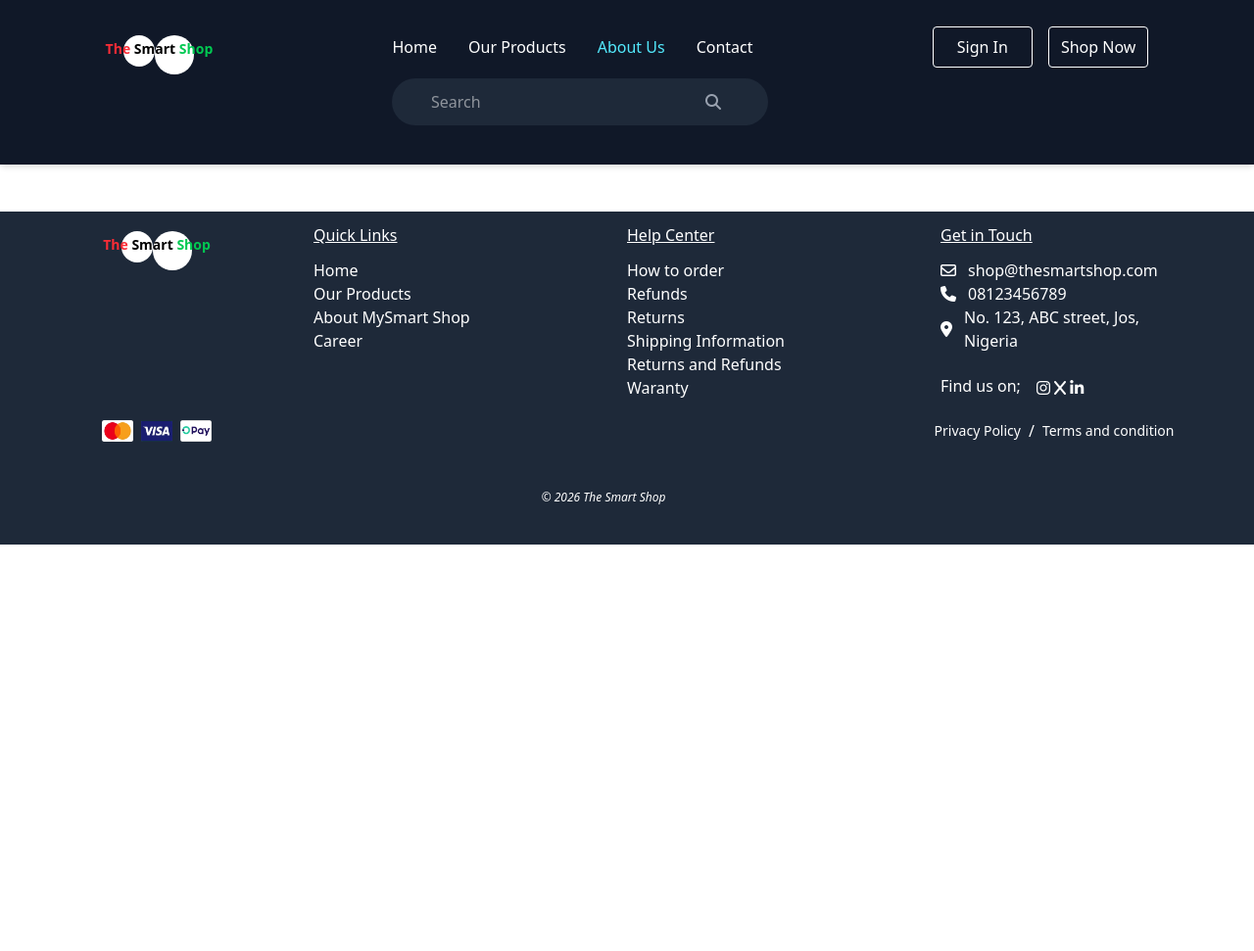
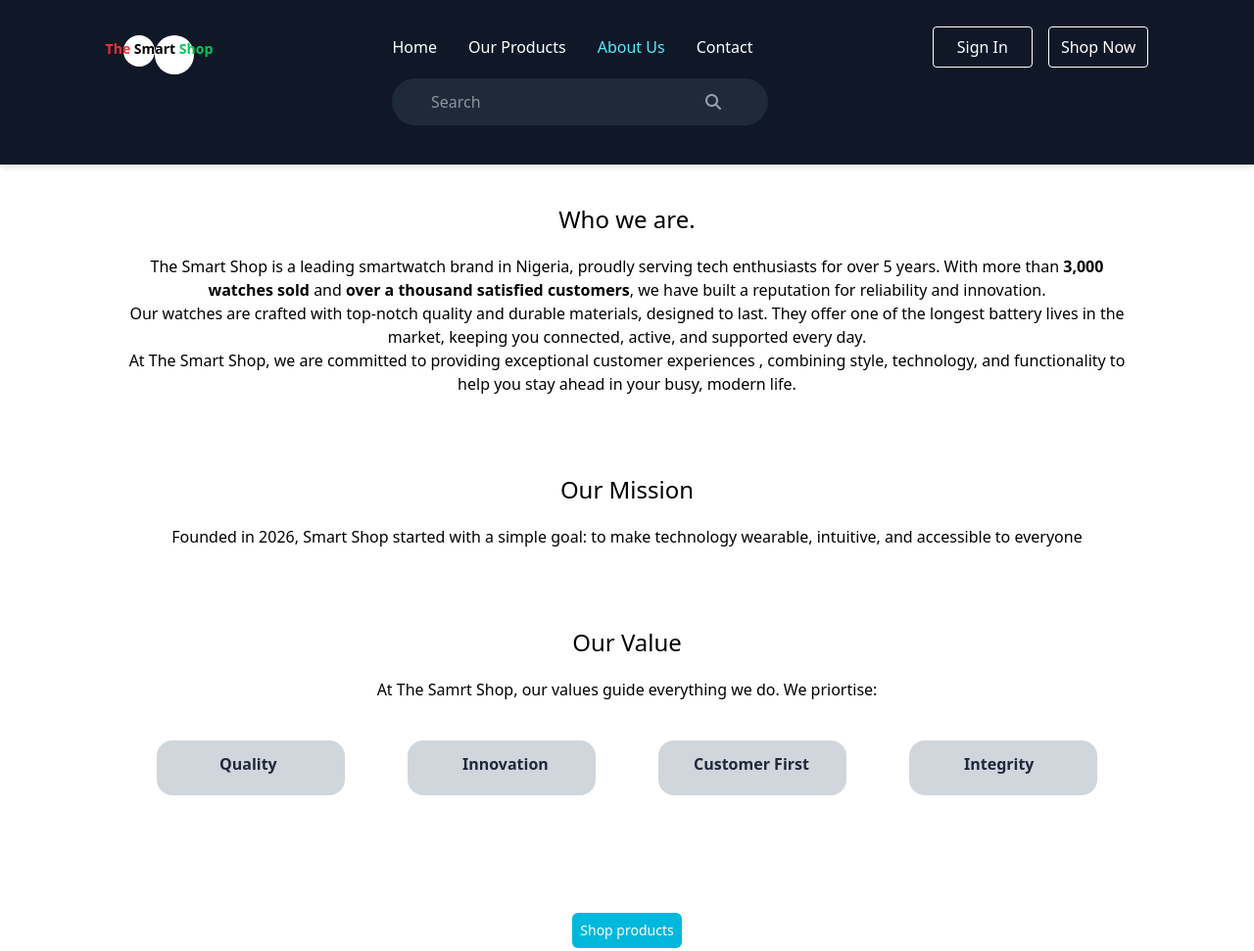
Before and after one commit to ChyyamakaU/smartwatch-project, a website: page about.html in a window 1280 px wide. Shown: the top 971 px of the page at 98% size. Before the commit the page ends 800 px from the top, so only its background shows below. Drawn offline with Linux system fonts and the light colour scheme.

Commit message:
commit 12

```diff
--- a/about.html
+++ b/about.html
@@ -1,5 +1,6 @@
 <!DOCTYPE html>
 <html lang="en">
+
 <head>
     <meta charset="UTF-8">
     <meta name="viewport" content="width=device-width, initial-scale=1.0">
@@ -7,9 +8,10 @@
     <link rel="stylesheet" href="./public/output.css">
     <script src="https://kit.fontawesome.com/fbf4810423.js" crossorigin="anonymous"></script>
 </head>
+
 <body>
 
-<header class=" w-full bg-gray-900 text-white z-30 shadow-md p-4">
+    <header class=" w-full bg-gray-900 text-white z-30 shadow-md p-4">
 
         <nav class="flex justify-around items-center ">
             <!-- logo -->
@@ -57,6 +59,67 @@
 
 
 
+    <main>
+        <section>
+            <div class="text-center mr-32 ml-32 mt-10 ">
+                <h3 class="text-center text-2xl font-medium mb-5 mt-5">Who we are.</h3>
+                <p>The Smart Shop is a leading smartwatch brand in Nigeria, proudly serving tech enthusiasts for over 5
+                    years.
+                    With more than <strong>3,000 watches sold</strong> and <strong>over a thousand satisfied
+                        customers</strong>, we have built a reputation for reliability and innovation.</p>
+
+                <p>
+                    Our watches are crafted with top-notch quality and durable
+                    materials, designed to last.
+                    They offer one of the longest battery lives in the market, keeping you connected,
+                    active, and supported every day.
+                </p>
+
+
+                <p>
+                    At The Smart Shop, we are committed to providing exceptional customer experiences ,
+                    combining style, technology, and functionality to help you stay ahead in your busy, modern life.
+                </p>
+
+            </div>
+        </section>
+
+        <section>
+            <div>
+                <h3 class="text-2xl text-center font-medium mt-20 mb-5">Our Mission</h3>
+
+                <p class="text-center">Founded in 2026, Smart Shop started with a simple goal: to make technology wearable, intuitive, and
+                    accessible to everyone</p>
+            </div>
+
+
+            <div>
+                <h3 class="text-2xl text-center font-medium mt-20 mb-5">Our Value</h3>
+
+                <p class="text-center">At The Samrt Shop, our values guide everything we do. We priortise:</p>
+                <div class="flex justify-center gap-16 m-10">
+                    <p class="text-gray-800 bg-gray-300 w-48 h-14 rounded-2xl pl-16 pt-3"><strong>Quality</strong></p>
+
+                    <p class="text-gray-800 bg-gray-300 w-48 h-14 rounded-2xl pl-14 pt-3"><strong>Innovation</strong></p>
+
+                    <p class="text-gray-800 bg-gray-300 w-48 h-14 rounded-2xl pl-9 pt-3"><strong>Customer First</strong></p>
+
+                    <p class="text-gray-800 bg-gray-300 w-48 h-14 rounded-2xl pl-14 pt-3"><strong>Integrity</strong></p>
+
+                </div>
+            </div>
+
+
+
+          <div class="text-center "> <a href="product.html"><button
+                    class=" text-sm bg-cyan-500 hover:bg-cyan-600 text-white rounded-md h-9 w-28  mt-20">Shop
+                    products</button></a>
+</div>
+
+        </section>
+
+
+    </main>
 
 
 
@@ -77,8 +140,7 @@
 
 
 
-
-<footer class="bg-gray-800 text-white mt-12 pb-5">
+    <footer class="bg-gray-800 text-white mt-12 pb-5">
 
         <div class="grid lg:grid-cols-4 md:grid-cols-2 sm:grid-cols-1 ">
             <div class="flex flex-col items-center relative bottom-5">
@@ -171,4 +233,5 @@
     </footer>
 
 </body>
+
 </html>
```
Also changed, not shown: index.html (+1 -3 lines), public/output.css.
